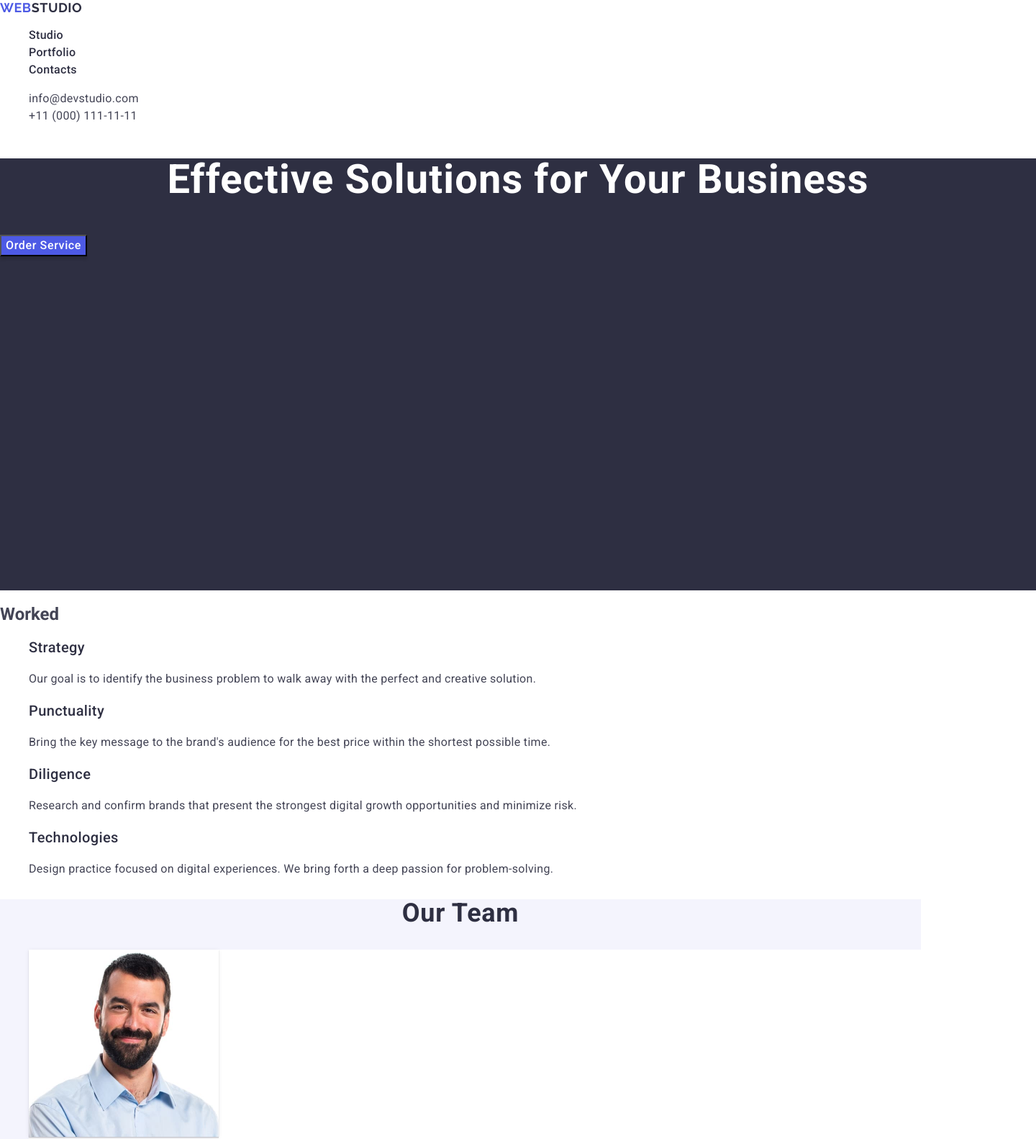
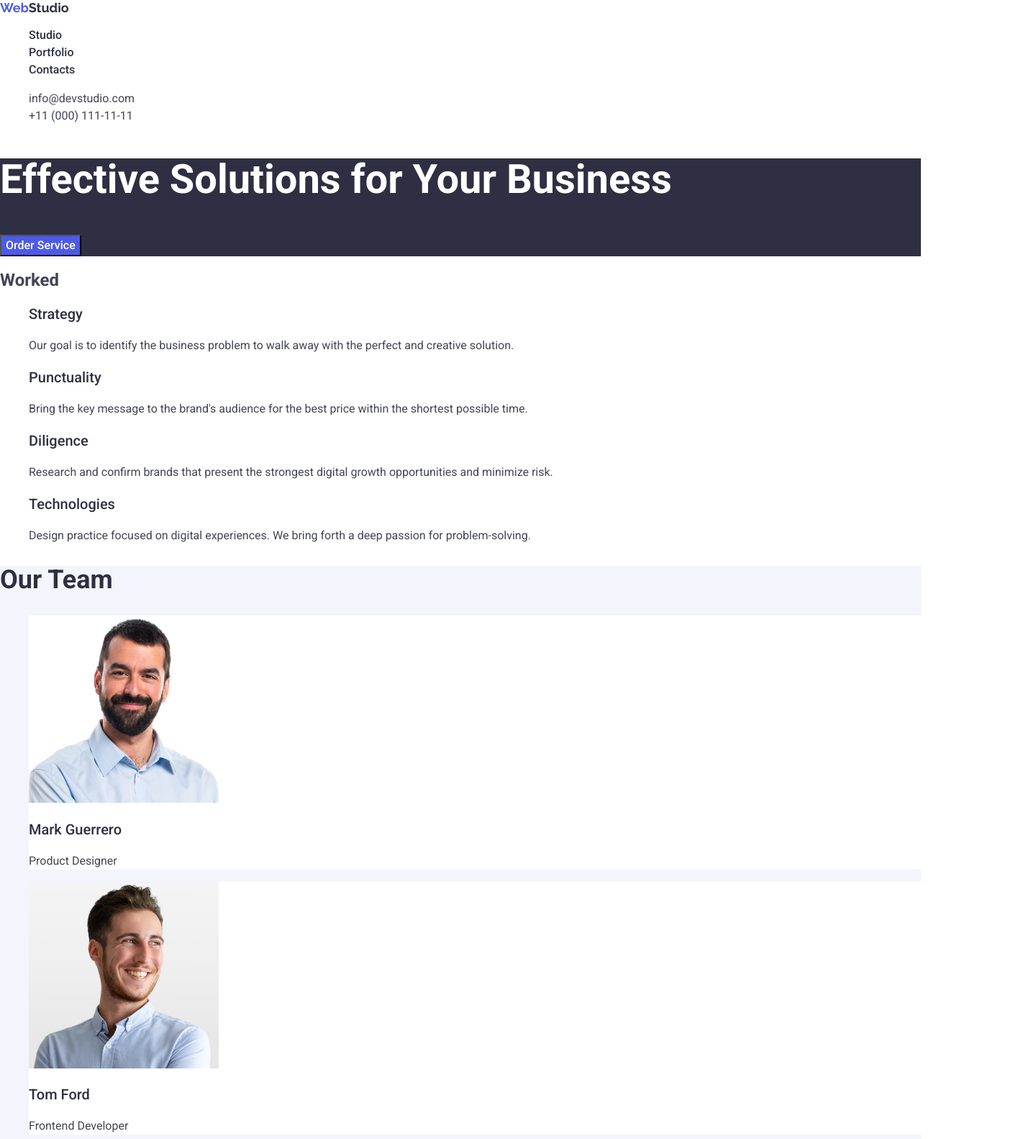
Before and after one commit to Mr-Terpyliak/goit-markup-hw-02, a plain HTML site: page index.html in a window 1280 px wide. Shown: the top 1582 px of the page at 72% size, 1440 px wide, since content can reach past the window. Drawn offline with nearby package versions, Linux system fonts and the light colour scheme.

Commit message:
update-css2

```diff
--- a/css/styles.css
+++ b/css/styles.css
@@ -17,8 +17,6 @@ a {
   font-weight: 700;
   font-size: 18px;
   line-height: 1.17;
-  letter-spacing: 0.03em;
-  text-transform: uppercase;
   color: #4d5ae5;
 }
 
@@ -27,8 +25,6 @@ a {
   font-weight: 700;
   font-size: 18px;
   line-height: 1.17;
-  letter-spacing: 0.03em;
-  text-transform: uppercase;
   color: #2e2f42;
 }
 
@@ -37,7 +33,6 @@ a {
   font-weight: 500;
   font-size: 16px;
   line-height: 1.5;
-  letter-spacing: 0.02em;
   color: #2e2f42;
 }
 .header-menu-link:hover,
@@ -53,7 +48,6 @@ a {
   font-family: "Roboto", sans-serif;
   font-size: 16px;
   line-height: 1.5;
-  letter-spacing: 0.02em;
   color: #434455;
 }
 
@@ -64,8 +58,6 @@ a {
 
 .hero {
   background: #2e2f42;
-  width: 1440px;
-  height: 600px;
 }
 
 .hero-text {
@@ -73,8 +65,6 @@ a {
   font-weight: 700;
   font-size: 56px;
   line-height: 1.07;
-  letter-spacing: 0.02em;
-  text-align: center;
   color: #fff;
 }
 
@@ -83,11 +73,8 @@ a {
   font-weight: 500;
   font-size: 16px;
   line-height: 1.5;
-  letter-spacing: 0.04em;
-  text-align: center;
   color: #fff;
   cursor: pointer;
-  box-shadow: 0 4px 4px 0 rgba(0, 0, 0, 0.15);
   background: #4d5ae5;
 }
 
@@ -108,14 +95,12 @@ a {
   font-weight: 500;
   font-size: 20px;
   line-height: 1.2;
-  letter-spacing: 0.02em;
   color: #2e2f42;
 }
 .worked-item-text {
   font-family: "Roboto", sans-serif;
   font-size: 16px;
   line-height: 1.5;
-  letter-spacing: 0.02em;
   color: #434455;
 }
 
@@ -127,10 +112,7 @@ a {
   font-weight: 700;
   font-size: 36px;
   line-height: 1.11;
-  letter-spacing: 0.02em;
-  text-align: center;
   color: #2e2f42;
-  text-transform: capitalize;
 }
 
 .team-list {
@@ -140,8 +122,6 @@ a {
   background-color: #ffffff;
 }
 .team-pic {
-  box-shadow: 0 2px 1px 0 rgba(46, 47, 66, 0.08),
-    0 1px 1px 0 rgba(46, 47, 66, 0.16), 0 1px 6px 0 rgba(46, 47, 66, 0.08);
   background: #fff;
 }
 .team-subtitle {
@@ -149,17 +129,12 @@ a {
   font-weight: 500;
   font-size: 20px;
   line-height: 1.2;
-  letter-spacing: 0.02em;
-  text-align: center;
   color: #2e2f42;
-  text-transform: capitalize;
 }
 .team-text {
   font-family: "Roboto", sans-serif;
   font-size: 16px;
   line-height: 1.5;
-  letter-spacing: 0.02em;
-  text-align: center;
   color: #434455;
 }
 
@@ -170,10 +145,7 @@ a {
   font-weight: 700;
   font-size: 36px;
   line-height: 1.11;
-  letter-spacing: 0.02em;
-  text-align: center;
   color: #2e2f42;
-  text-transform: capitalize;
 }
 .portfolio-list {
 }
@@ -186,15 +158,12 @@ a {
   font-weight: 500;
   font-size: 20px;
   line-height: 1.2;
-  letter-spacing: 0.02em;
   color: #2e2f42;
-  text-transform: capitalize;
 }
 .portfolio-item-text {
   font-family: "Roboto", sans-serif;
   font-size: 16px;
   line-height: 1.5;
-  letter-spacing: 0.02em;
   color: #434455;
 }
 
@@ -206,8 +175,6 @@ a {
   font-weight: 700;
   font-size: 18px;
   line-height: 1.17;
-  letter-spacing: 0.03em;
-  text-transform: uppercase;
   color: #4d5ae5;
 }
 .footer-logo-pic {
@@ -215,14 +182,11 @@ a {
   font-weight: 700;
   font-size: 18px;
   line-height: 1.17;
-  letter-spacing: 0.03em;
-  text-transform: uppercase;
   color: #f4f4fd;
 }
 .footer-text {
   font-family: "Roboto", sans-serif;
   font-size: 16px;
   line-height: 1.5;
-  letter-spacing: 0.02em;
   color: #f4f4fd;
 }
```
